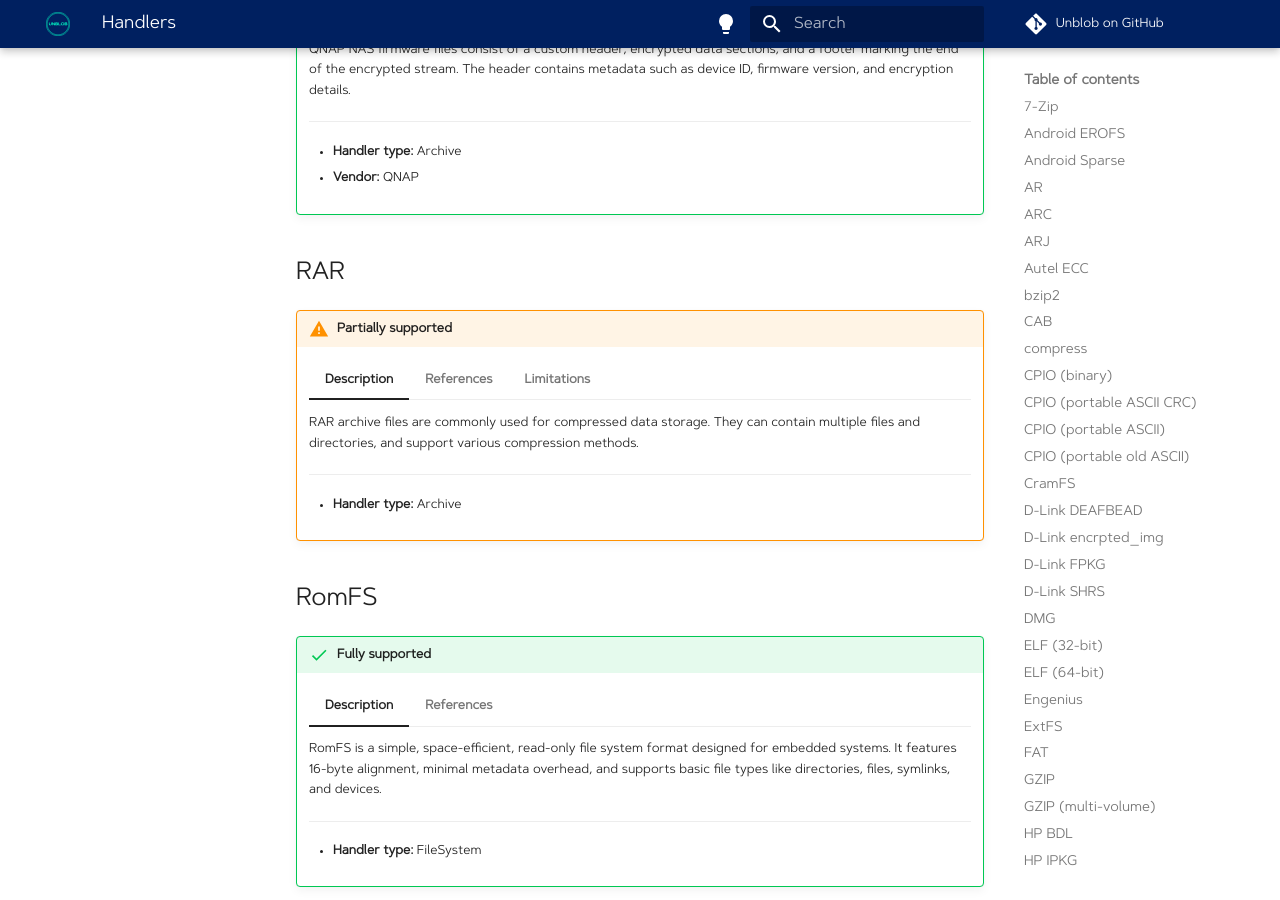
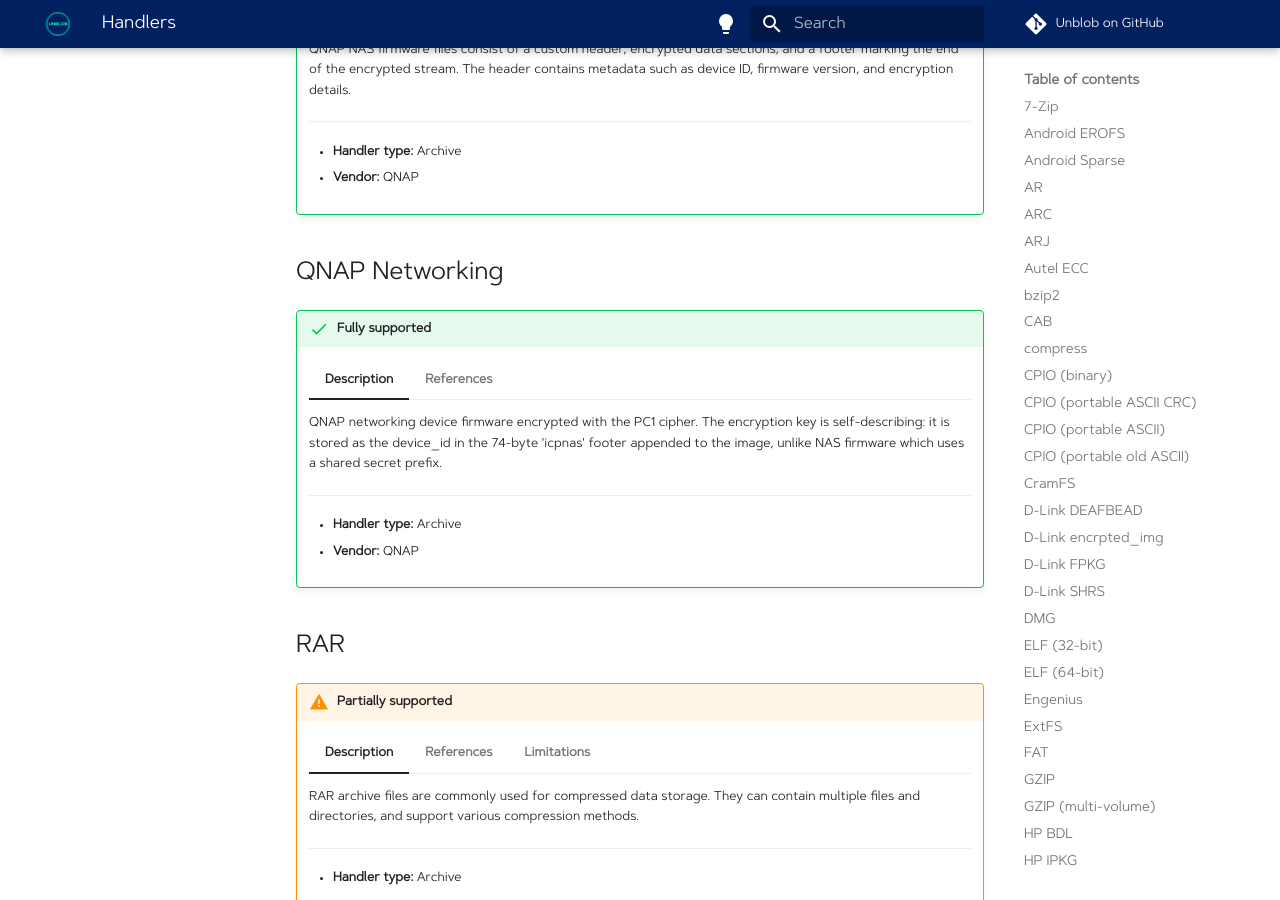
Before and after one commit to onekey-sec/unblob, an MkDocs documentation site: the page built from docs/handlers.md, in a window 1280 px wide and 900 px high, scrolled down 17242 px. Built offline with MkDocs 1.6.1 and Material for MkDocs 9.7.7, drawn with Linux system fonts in a browser that asks for light colours; comment, search, counter and statistics services are not loaded.

Commit message:
docs(handlers): Add QNAP Networking handler documentation
Signed-off-by: gardar <gardar@users.noreply.github.com>

```diff
--- a/docs/handlers.md
+++ b/docs/handlers.md
@@ -51,6 +51,7 @@
     | [`PAR2 (MULTI-VOLUME)`](#par2-multi-volume) | ARCHIVE | :octicons-check-16: |
     | [`PARTCLONE`](#partclone) | ARCHIVE | :octicons-check-16: |
     | [`QNAP NAS`](#qnap-nas) | ARCHIVE | :octicons-check-16: |
+    | [`QNAP NETWORKING`](#qnap-networking) | ARCHIVE | :octicons-check-16: |
     | [`RAR`](#rar) | ARCHIVE | :octicons-alert-fill-12: |
     | [`ROMFS`](#romfs) | FILESYSTEM | :octicons-check-16: |
     | [`SQUASHFS (V1)`](#squashfs-v1) | FILESYSTEM | :octicons-check-16: |
@@ -896,6 +897,23 @@
         - **Vendor:** QNAP
 
     === "References"
+## QNAP Networking
+
+!!! success "Fully supported"
+
+    === "Description"
+
+        QNAP networking device firmware encrypted with the PC1 cipher. The encryption key is self-describing: it is stored as the device_id in the 74-byte 'icpnas' footer appended to the image, unlike NAS firmware which uses a shared secret prefix.
+
+        ---
+
+        - **Handler type:** Archive
+        - **Vendor:** QNAP
+
+    === "References"
+
+        - [Pwn2Own Ireland 2024: QNAP Qhora-322](https://neodyme.io/en/blog/pwn2own-2024_qhora/){ target="_blank" }
+        - [QNAP firmware encryption/decryption (PC1)](https://gist.github.com/galaxy4public/0420c7c9a8e3ff860c8d5dce430b2669){ target="_blank" }
 ## RAR
 
 !!! warning "Partially supported"
```
